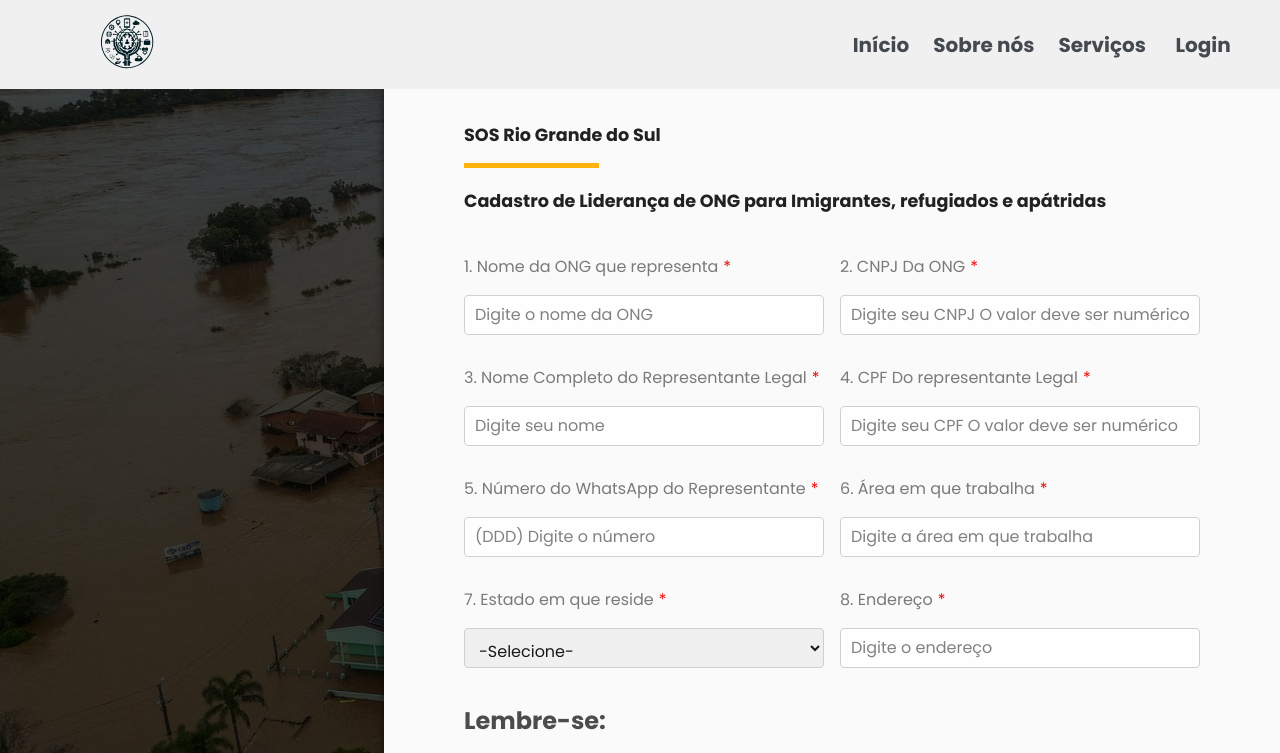
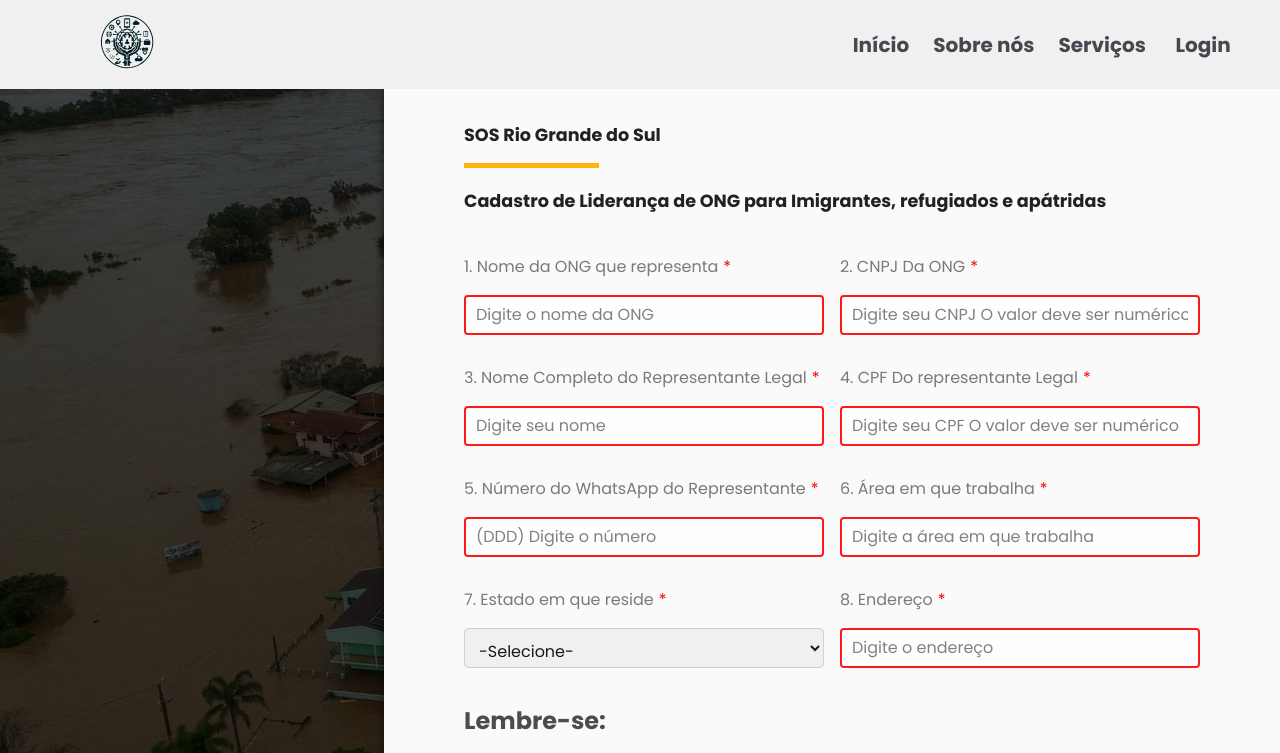
Before and after one commit to Dart1516/proyecto-toti-rs, a React (Create React App) app: page /FormularioLiderImigrante in a window 1280 px wide. Shown: the top 753 px of the page. Built offline with nearby package versions, Linux system fonts and the light colour scheme.

Commit message:
para victor

```diff
--- a/src/assets/styles/SejaVoluntario.css
+++ b/src/assets/styles/SejaVoluntario.css
@@ -97,10 +97,20 @@ h2 {
 .error-message {
   color: red;
 }
+
+
 .input-field,
 .form-group.formulario {
   margin-bottom: 15px;
 }
+/* ESTO ES PARA VICTOR REVISALO Y HAZLO BONITO */
+.input-field input:required{
+  border: solid 2.5px red;
+}
+.input-field input:required:valid{
+  border: solid 4px green;
+}
+/* ESTO ES PARA VICTOR REVISALO Y HAZLO BONITO */
 
 .form-group.formulario {
   display: flex;
```
